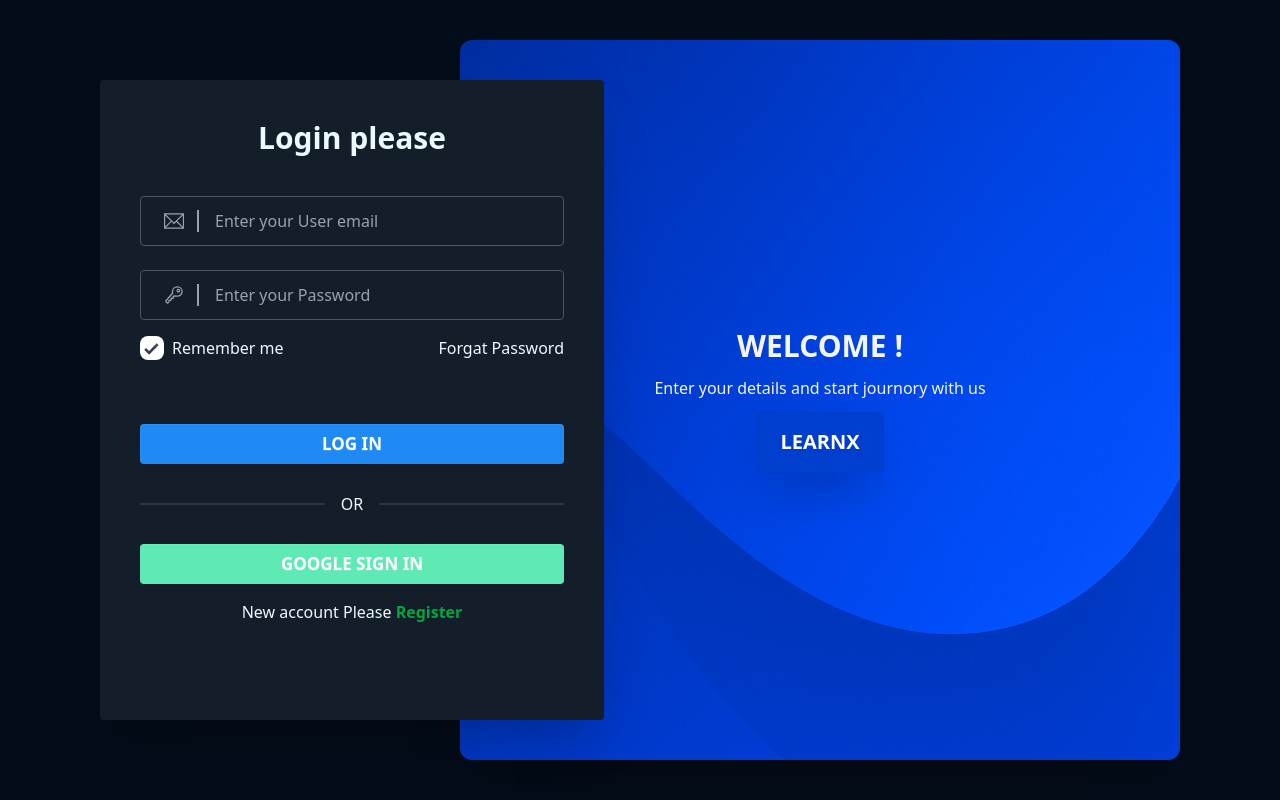
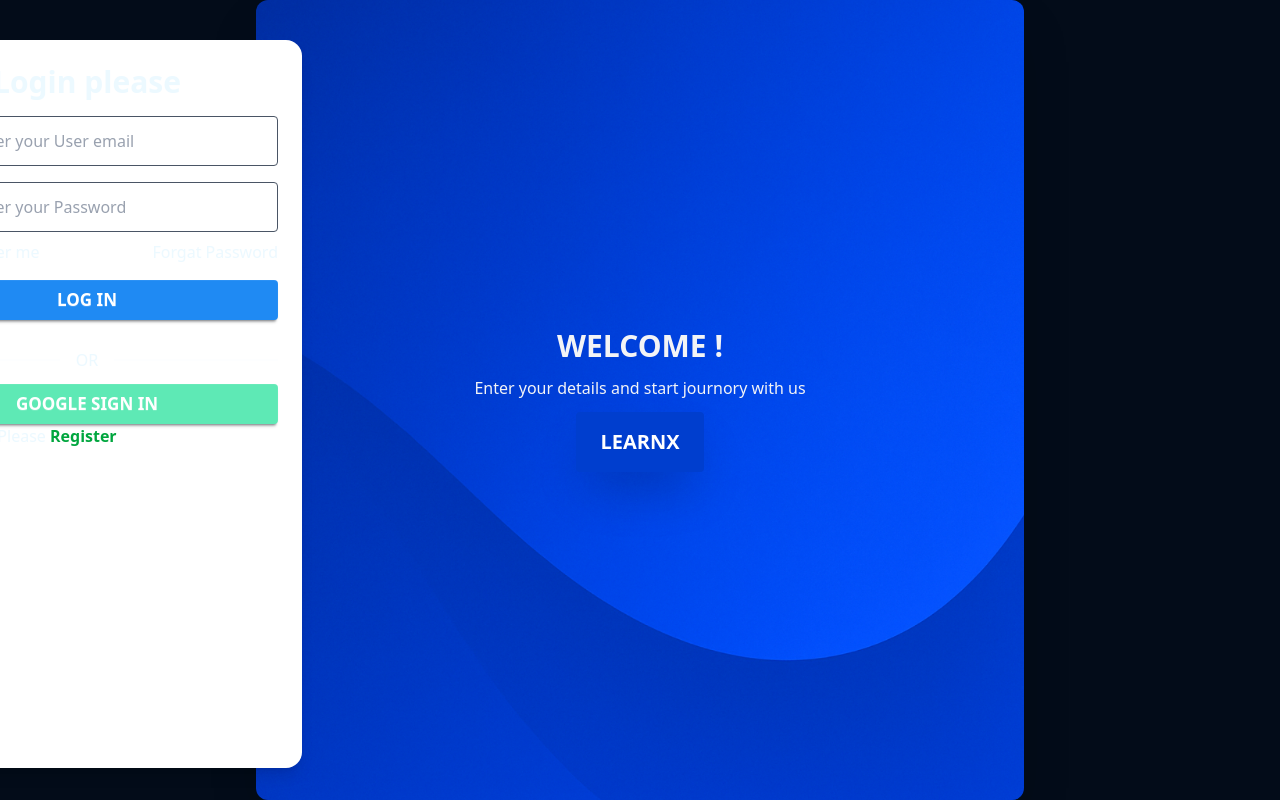
Before and after one commit to abu-tahir-sk/Learnx-client, a React (Vite) app: page /login in a window 1280 px wide. Built offline with nearby package versions, Linux system fonts and the light colour scheme.

Commit message:
add log in form

```diff
--- a/src/pages/Auth/Login.jsx
+++ b/src/pages/Auth/Login.jsx
@@ -6,10 +6,10 @@
 const Login = () => {
   const { theme } = useTheme();
   return (
-    <div className="h-screen flex flex-col justify-center items-center">
-      <div className="max-w-7xl mx-auto px-20 py-8  lg:flex flex-col justify-end items-end   ">
+    <div className="grid  h-screen w-full ">
+
         {/* mobile screen log in  */}
-        <div className={`py-8 px-10 w-full text-[--text]  block lg:hidden rounded shadow-xl ${
+        {/* <div className={`py-8 px-10 w-full text-[--text]  block lg:hidden rounded shadow-xl ${
               theme === "light" ? "bg-base-100" : "bg-[#141e2b]"
             }`}>
           <h3 className="text-3xl font-bold text-center pb-10 ">
@@ -69,46 +69,47 @@
             </button>
           </div>
           <p className="text-center">New account Please <Link className="text-green-600 font-bold" to="/register">Register</Link></p>
-        </div>
+        </div> */}
         {/* lg device log in form  */}
-        <div className="relative w-2/3 h-[90vh] rounded hidden lg:block">
+        <div className="relative w-3xl mx-auto rounded  ">
           {/* lg screen form  */}
           <div
-            className={` p-10 text-[--text]  shadow-2xl hidden md:block  absolute top-10 bottom-4 -left-[50%] rounded w-[70%] h-[80vh] ${
+            className={`text-[--text]   hidden md:block  absolute top-10 bottom-8 -left-[50%]  w-[430px] mx-auto bg-white rounded-2xl shadow-lg p-6  ${
               theme === "light" ? "bg-base-100" : "bg-[#141e2b]"
             }`}
           >
-            <h3 className="text-3xl font-bold text-center pb-10">
+
+
+
+              <form className="space-y-4">
+                   <h3 className="text-3xl font-bold text-center">
               Login please
             </h3>
-
-            <div className=" flex flex-col justify-center items-center ">
-              <form>
-                <label className="w-full relative ">
+                <label className="w-full relative space-y-4">
                   <input
                     type="email"
                     name="email"
-                    className="placeholder-gray-400 placeholder:pl-4 placeholder:border-l-2 py-3 pl-14 pr-6 w-full border border-gray-600 rounded mb-6 hover:border-[#1f8af3]  focus:ring-2 focus:ring-[#1f8af3]"
+                    className="placeholder-gray-400 placeholder:pl-4 placeholder:border-l-2 py-3 pl-14 pr-6 w-full border border-gray-600 rounded  hover:border-[#1f8af3]  focus:ring-2 focus:ring-[#1f8af3]"
                     placeholder="Enter your User email "
                   />
-                  <span className="absolute text-xl text-gray-400 left-6 top-[1px] ">
+                  <span className="absolute text-xl text-gray-400 left-6  ">
                     {" "}
                     <TfiEmail />
                   </span>
                 </label>
-                <label className="w-full relative ">
+                <label className="w-full relative space-y-2">
                   <input
                     type="password"
                     name="password"
                     className="placeholder-gray-400 placeholder:pl-4 placeholder:border-l-2 py-3 pl-14 pr-6 w-full border border-gray-600 rounded hover:border-[#1f8af3] focus:ring-2 focus:ring-[#1f8af3]"
                     placeholder="Enter your Password"
                   />
-                  <span className="absolute text-xl text-gray-400 left-6 top-[1px] ">
+                  <span className="absolute text-xl text-gray-400 left-6 ">
                     {" "}
                     <IoKeyOutline />
                   </span>
                 </label>
-                <div className="flex justify-between items-center gap-4 py-4 w-full">
+                <div className="flex justify-between items-center gap-4  w-full">
                   <div className="flex items-center gap-2">
                     <input
                       type="checkbox"
@@ -124,24 +125,30 @@
                   </div>
                 </div>
 
-                <button className="uppercase btn w-full mt-12 mb-4 text-white bg-[#1f8af3] font-bold border-none text-[17px]">
+                  <button className="uppercase btn w-full   text-white bg-[#1f8af3] font-bold border-none text-[17px]">
                   log in
                 </button>
+                <div className="divider border-gray-900">OR</div>
+
               </form>
-              <div className="divider border-white">OR</div>
-              <button className="uppercase btn w-full my-4 text-white bg-emerald-300 font-bold border-none text-[17px]">
+
+              <button className="uppercase btn w-full  text-white bg-emerald-300 font-bold border-none text-[17px]">
                 google sign In
               </button>
+
               <p>New account Please <Link className="text-green-600 font-bold" to="/register">Register</Link></p>
+
+
+
             </div>
-          </div>
+
           {/* form image  */}
           <img
             src={image}
             className="w-full h-full object-cover rounded-xl shadow-2xl"
           />
           {/* for title and description */}
-          <div class="absolute inset-0 rounded-xl flex flex-col justify-center items-center">
+          <div className="absolute inset-0 rounded-xl flex flex-col justify-center items-center">
             <h3 className="text-gray-100 uppercase text-3xl font-bold ">
               welcome !
             </h3>
@@ -154,7 +161,7 @@
           </div>
         </div>
       </div>
-    </div>
+
   );
 };
 
--- a/src/pages/Auth/Register.jsx
+++ b/src/pages/Auth/Register.jsx
@@ -1,26 +1,25 @@
 
 const Register = () => {
   return (
-    <div className="w-[430px] bg-white rounded-2xl shadow-lg">
+    <div className="grid h-screen place-items-center">
+      <div className="w-[430px] mx-auto bg-white rounded-2xl shadow-lg p-6">
       {/* header title */}
       <div className="flex justify-center mb-4">
-        <h2 className="text-3xl font-semibold text-center">Register </h2>
+        <h2 className="text-3xl font-semibold text-center">Register now</h2>
       </div>
-      {/* tab control */}
-      <div className="relative flex h-12 mb-6 border border-gray-300 overflow-hidden">
-        <button className="text-lg font-medium transition-all  z-10 text-white">register</button>
 
-        <div className="absolute top-0 h-full rounded-2xl bg-gradient-to-r from-blue-500 via-cyan-400 to-cyan-200"></div>
-      </div>
+
       {/* forms */}
-      <form>
-        <input type="text" placeholder="Name" name="name" />
-        <input type="email" placeholder="Email" name="email" />
-        <input type="password" name="password" placeholder="password" id="" />
+      <form className="space-y-4">
+        <input className="w-full p-3 border border-gray-400 rounded outline-none focus:border-blue-400 placeholder-gray-500" type="text" placeholder="Name" name="name" />
+        <input className="w-full p-3 border border-gray-400 rounded outline-none focus:border-blue-400 placeholder-gray-500" type="url" placeholder="photo URL" name="name" />
+        <input className="w-full p-3 border border-gray-400 rounded outline-none focus:border-blue-400 placeholder-gray-500" type="email" placeholder="Email" name="email" />
+        <input className="w-full p-3 border border-gray-400 rounded outline-none focus:border-blue-400 placeholder-gray-500" type="password" name="password" placeholder="password" id="" />
 
-        <button>Submit</button>
-        <p>Already have an account <a href="#"></a>login </p>
+        <button className="w-full p-3 bg-gradient-to-r from-blue-300 via-cyan-500  to-cyan-300 text-white text-lg font-semibold">Submit</button>
+        <p className="text-center">Already have an account <a href="#"></a>login </p>
       </form>
+    </div>
     </div>
   );
 };
```
